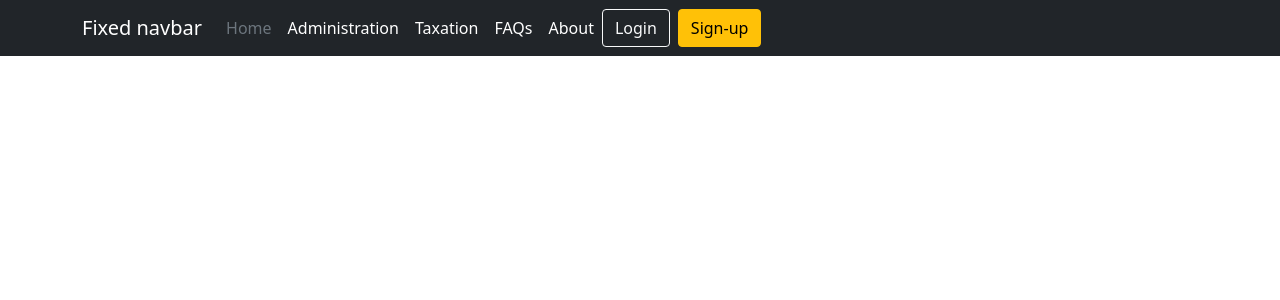
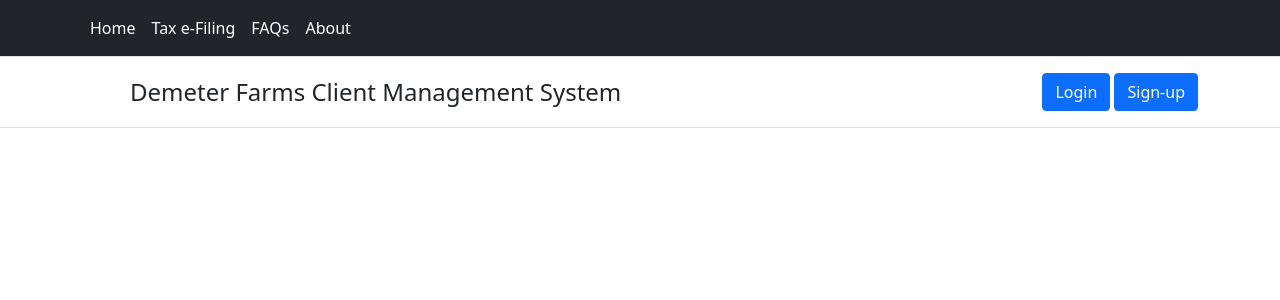
Before and after one commit to shyamsrinivasan/flaskapp, a Flask app: page / in a window 1280 px wide. Shown: the top 300 px of the page. Run offline with Flask 2, Linux system fonts and the light colour scheme; some libraries are stand-ins or nearby versions.

Commit message:
index page styled with double header template

```diff
--- a/app/home/templates/index.html
+++ b/app/home/templates/index.html
@@ -6,38 +6,50 @@ Homepage
 
 {% block styles %}
 <link href="{{ url_for('static', filename='css/custom.css') }}" type="text/css" rel="stylesheet" />
+<link href="{{ url_for('static', filename='css/home.css') }}" type="text/css" rel="stylesheet" />
 {% endblock %}
 
 {% block navbar %}
-<nav class="navbar navbar-expand-md navbar-dark fixed-top bg-dark text-white">
-	<div class="container d-flex flex-wrap">
-      <div class="d-flex flex-wrap align-items-center justify-content-center justify-content-lg-start">
-        <a class="navbar-brand d-flex align-items-center mb-2 mb-lg-0 text-white text-decoration-none" href="#">Fixed navbar</a>
-        <a href="/" class="d-flex align-items-center mb-2 mb-lg-0 text-white text-decoration-none">
-        <ul class="nav col-12 col-lg-auto me-lg-auto mb-2 justify-content-center mb-md-0">
-          <li><a href="{{ url_for('home.index') }}" class="nav-link px-2 text-secondary">Home</a></li>
-          <li><a href="{{ url_for('admin.index') }}" class="nav-link px-2 text-white">Administration</a></li>
-          <li><a href="#" class="nav-link px-2 text-white">Taxation</a></li>
-          <li><a href="#" class="nav-link px-2 text-white">FAQs</a></li>
-          <li><a href="#" class="nav-link px-2 text-white">About</a></li>
-        </ul>
-
-        <ul class="nav text-end">
-          <li><a href="{{ url_for('home.login_home') }}" class="btn btn-outline-light me-2">Login</a></li>
-          <li><button type="button" class="btn btn-warning">Sign-up</button></li>
-        </ul>
-      </div>
-    </div>
+<nav class="py-2 bg-dark text-white border-bottom">
+  <div class="container d-flex flex-wrap">
+    <ul class="nav me-auto">
+      <li class="nav-item"><a href="{{ url_for('home.index') }}" class="nav-link text-white px-2 active" aria-current="page">Home</a></li>
+      <!-- <li class="nav-item"><a href="{{ url_for('admin.index') }}" class="nav-link text-white px-2">Adminstration</a></li> -->
+      <li class="nav-item"><a href="#" class="nav-link text-white px-2">Tax e-Filing</a></li>
+      <li class="nav-item"><a href="#" class="nav-link text-white px-2">FAQs</a></li>
+      <li class="nav-item"><a href="{{ url_for('home.about') }}" class="nav-link text-white px-2">About</a></li>
+    </ul>
+    <!-- <ul class="nav">
+      <li class="nav-item"><a href="#" class="nav-link text-white px-2">Login</a></li>
+      <li class="nav-item"><button type="button" class="btn btn-primary">Sign-up</button></li>
+    </ul> -->
+  </div>
 </nav>
 {% endblock %}
-
-{% block footer %}
-<footer class="mt-auto text-white-50">
-  <p>Cover template for <a href="https://getbootstrap.com/" class="text-white">Bootstrap</a>, by <a href="https://twitter.com/mdo" class="text-white">@mdo</a>.</p>
-</footer>
+{% block header %}
+<header class="py-3 mb-4 border-bottom">
+  <div class="container d-flex flex-wrap justify-content-center">
+    <a href="/" class="d-flex align-items-center mb-3 mb-lg-0 me-lg-auto text-dark text-decoration-none">
+      <svg class="bi me-2" width="40" height="32"><use xlink:href="#bootstrap"/></svg>
+      <span class="fs-4">Demeter Farms Client Management System</span>
+    </a>
+    <!-- <form class="col-12 col-lg-auto mb-3 mb-lg-0">
+      <input type="search" class="form-control" placeholder="Search..." aria-label="Search">
+    </form> -->
+    <div class="text-end">
+      <a href="{{ url_for('home.login_home') }}" type="button" class="btn btn-primary">Login</a>
+      <a href="#" type="button" class="btn btn-primary">Sign-up</a>
+    </div>
+  </div>
+</header>
 {% endblock %}
 
-{% block header%}
+<!-- <footer class="mt-auto text-black custom-home-footer">
+  <p>Created by <a href="https://github.com/shyamsrinivasan" class="text-black">Shyam Srinivasan</a> using <a href="https://getbootstrap.com/" class="text-black">Bootstrap</a></p>
+</footer> -->
+
+
+
 <!-- <header class="py-3 mb-4 border-bottom">
 	<div class="container d-flex flex-wrap justify-content-center">
 	  <a href="/" class="d-flex align-items-center mb-3 mb-lg-0 me-lg-auto text-dark text-decoration-none">
@@ -46,4 +58,3 @@ Homepage
 	  </a>
 	</div>
 </header> -->
-{% endblock %}
--- /dev/null
+++ b/app/static/css/home.css
@@ -0,0 +1,10 @@
+.bi {
+  vertical-align: -.125em;
+  fill: currentColor;
+}
+
+.custom-home-footer{
+	padding-top: 600px;
+	margin-left: 20px;
+	text-align: center;
+}
```
